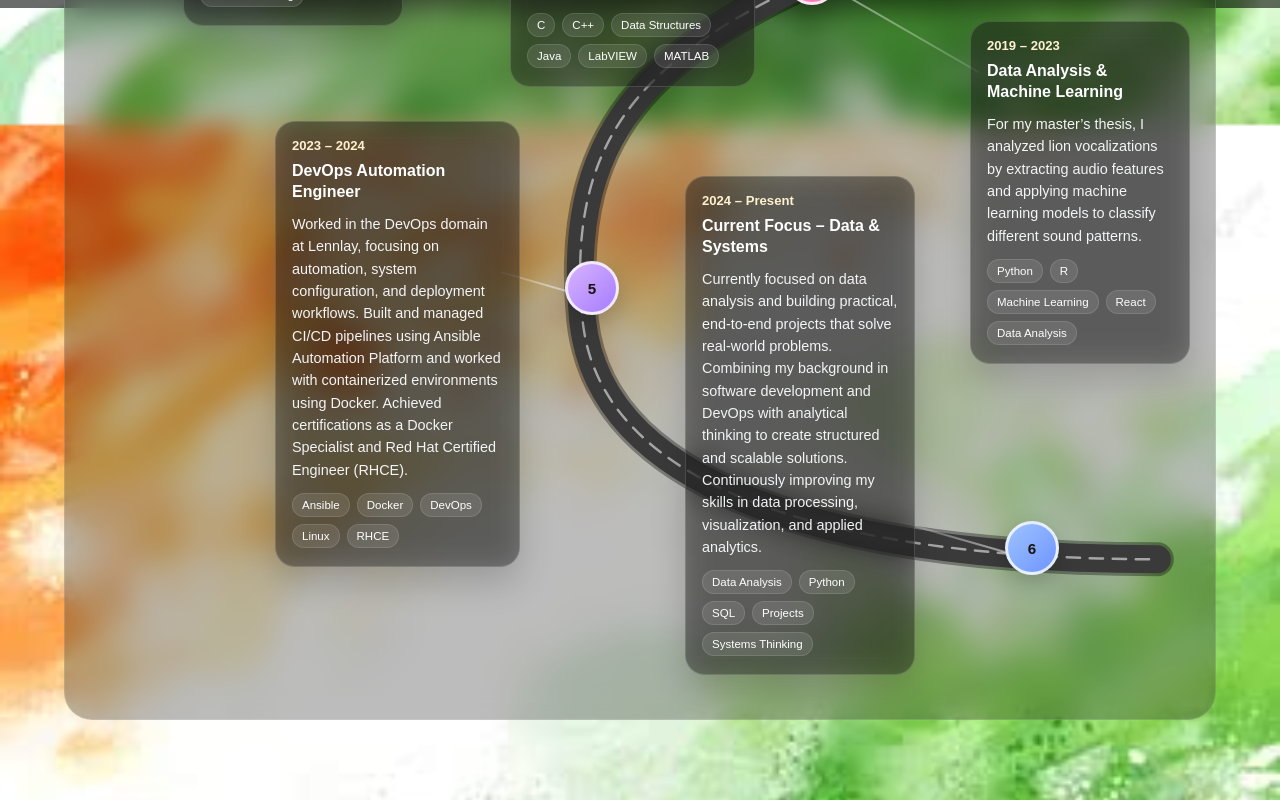
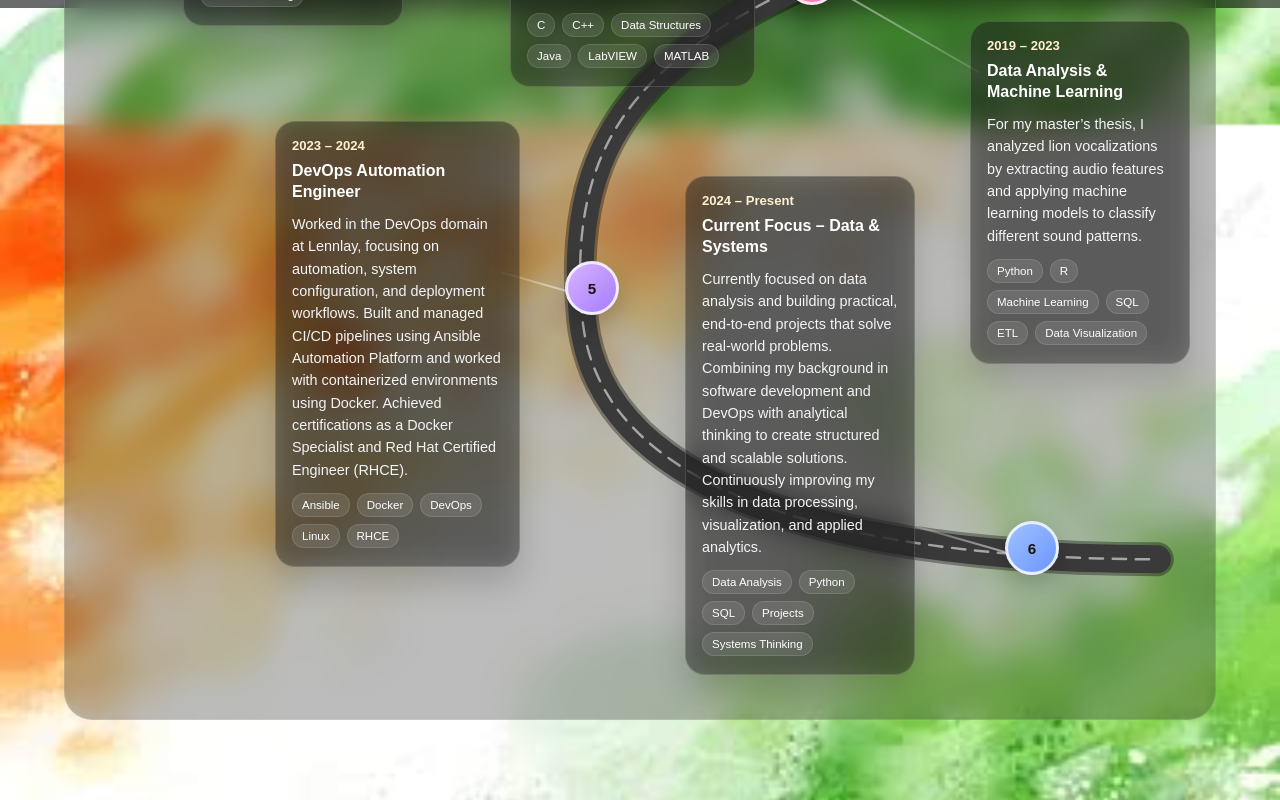
Before and after one commit to Prat-375/Portfolio, a React app: page /about in a window 1280 px wide. Shown: the part 792-1592 px from the top of the page. Built offline with nearby package versions, Linux system fonts and the light colour scheme; the HTML template or start-up script is replaced by a standard one.

Commit message:
changed about section

```diff
--- a/src/pages/About.jsx
+++ b/src/pages/About.jsx
@@ -33,7 +33,7 @@ const journey = [
     year: "2019 – 2023",
     title: "Data Analysis & Machine Learning",
     text: "For my master’s thesis, I analyzed lion vocalizations by extracting audio features and applying machine learning models to classify different sound patterns.",
-    tags: ["Python", "R", "Machine Learning", "React", "Data Analysis"],
+    tags: ["Python", "R", "Machine Learning", "SQL", "ETL", "Data Visualization"],
     pointClass: "point-4",
     cardClass: "card-4",
   },
```
